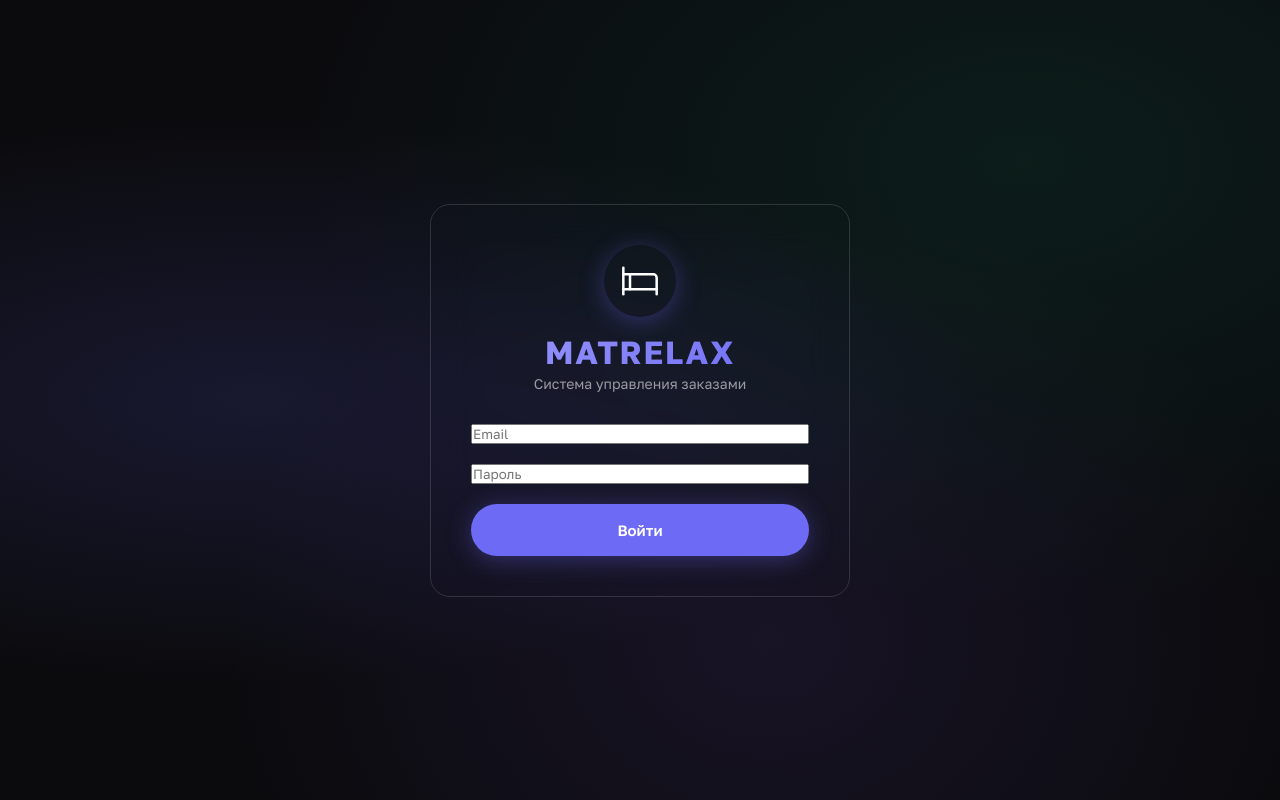
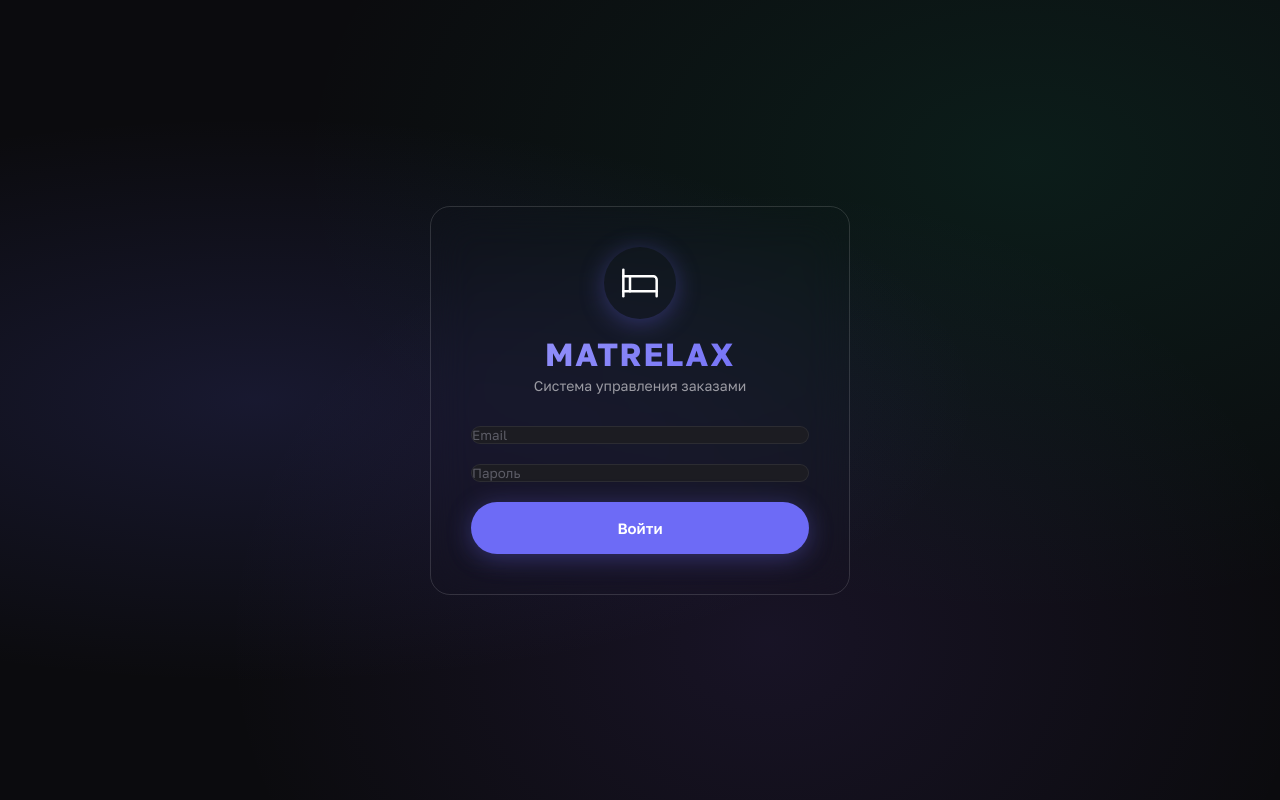
Before and after one commit to bekarrys/Matrelax, a React (Vite) app in the folder client/: page /login in a window 1280 px wide. Built offline with nearby package versions, Linux system fonts and the light colour scheme; no server answers.

Commit message:
polish(ui): dark default for form inputs + clearer product-row dividers

```diff
--- a/client/src/pages/ProductList/ProductList.css
+++ b/client/src/pages/ProductList/ProductList.css
@@ -60,7 +60,7 @@
   align-items: center;
   gap: 12px;
   padding: 12px 16px 12px 44px;
-  border-top: 1px solid var(--border);
+  border-top: 1px solid var(--border-strong);
   cursor: pointer;
   color: var(--text-primary);
 }
@@ -68,7 +68,7 @@
 
 .pl-product--inactive {
   opacity: 0.5;
-  background: var(--surface);
+  background: var(--bg);
 }
 
 .pl-product-main {
--- a/client/src/styles/globals.css
+++ b/client/src/styles/globals.css
@@ -106,6 +106,16 @@ button {
 input, textarea, select {
   font-family: inherit;
   outline: none;
+  background: var(--surface-2);
+  color: var(--text-primary);
+  border: 1px solid var(--border);
+  border-radius: var(--radius-sm);
+}
+input::placeholder, textarea::placeholder {
+  color: var(--text-tertiary);
+}
+input:focus, textarea:focus, select:focus {
+  border-color: var(--accent);
 }
 
 img {
```
